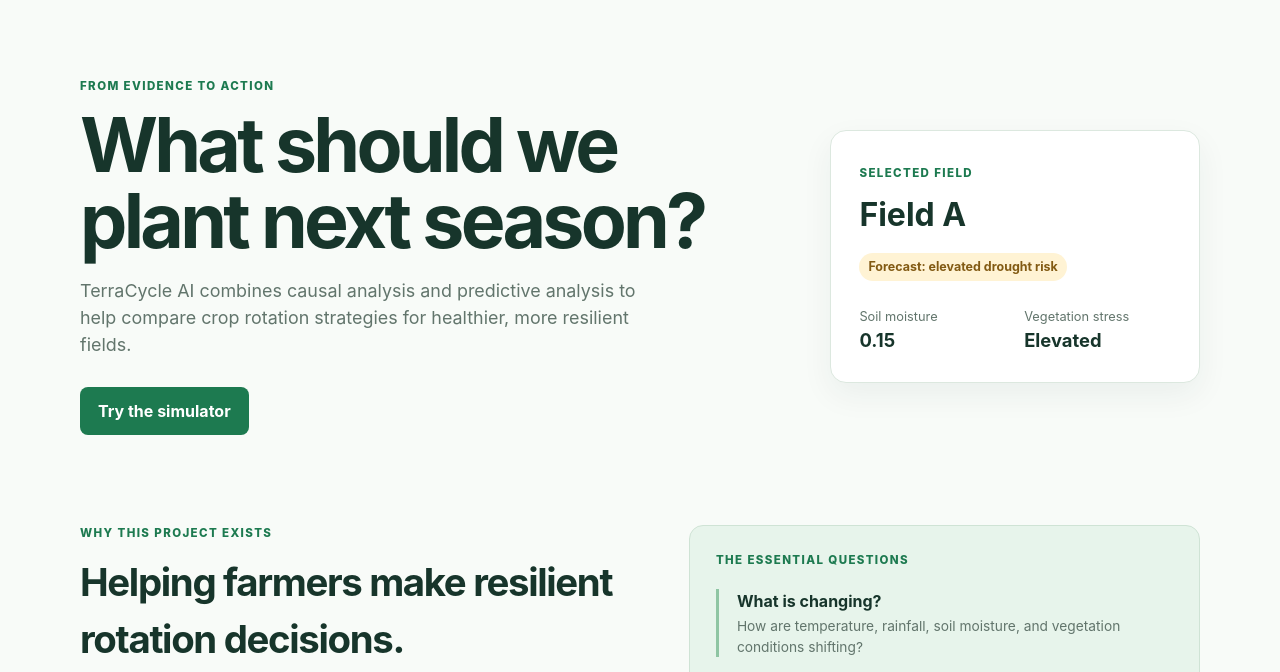
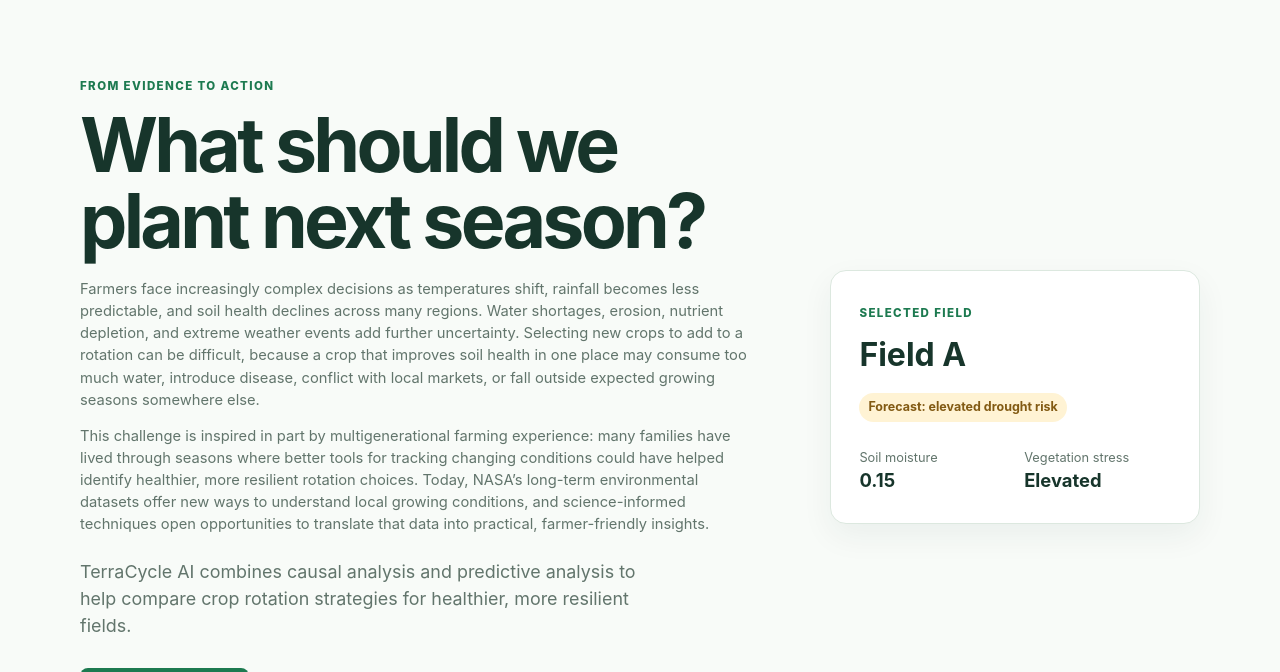
Before and after one commit to linglingms/nasaspaceapp2026, a plain HTML site: page index.html in a window 1280 px wide. Shown: the part 73-745 px from the top of the page. Drawn offline with Linux system fonts and the light colour scheme.

Commit message:
Add challenge background below dashboard title
Explain the farming decision context, multigenerational inspiration, NASA datasets, and science-informed approach before the dashboard summary.

Co-authored-by: Copilot <223556219+Copilot@users.noreply.github.com>

```diff
--- a/index.html
+++ b/index.html
@@ -23,6 +23,24 @@
         <div>
           <p class="eyebrow">From evidence to action</p>
           <h1>What should we plant next season?</h1>
+          <p class="challenge-context">
+            Farmers face increasingly complex decisions as temperatures shift, rainfall
+            becomes less predictable, and soil health declines across many regions.
+            Water shortages, erosion, nutrient depletion, and extreme weather events
+            add further uncertainty. Selecting new crops to add to a rotation can be
+            difficult, because a crop that improves soil health in one place may
+            consume too much water, introduce disease, conflict with local markets,
+            or fall outside expected growing seasons somewhere else.
+          </p>
+          <p class="challenge-context">
+            This challenge is inspired in part by multigenerational farming experience:
+            many families have lived through seasons where better tools for tracking
+            changing conditions could have helped identify healthier, more resilient
+            rotation choices. Today, NASA’s long-term environmental datasets offer new
+            ways to understand local growing conditions, and science-informed
+            techniques open opportunities to translate that data into practical,
+            farmer-friendly insights.
+          </p>
           <p class="hero-copy">
             TerraCycle AI combines causal analysis and predictive analysis to help
             compare crop rotation strategies for healthier, more resilient fields.
--- a/styles.css
+++ b/styles.css
@@ -25,6 +25,8 @@ h1 { max-width: 650px; margin-bottom: 18px; font-size: clamp(2.5rem, 6vw, 4.7rem
 h2 { margin-bottom: 12px; font-size: clamp(1.7rem, 3vw, 2.45rem); letter-spacing: -.035em; }
 h3 { margin-bottom: 8px; font-size: 1.2rem; }
 .hero-copy { max-width: 580px; margin-bottom: 28px; color: var(--muted); font-size: 1.12rem; }
+.challenge-context { max-width: 670px; margin-bottom: 14px; color: var(--muted); font-size: .92rem; }
+.challenge-context + .hero-copy { margin-top: 24px; }
 .button { display: inline-block; padding: 12px 18px; border-radius: 8px; font-weight: 700; text-decoration: none; }
 .button-primary { color: white; background: var(--green); }
 .hero-stat, .analysis-card, .simulator { border: 1px solid var(--line); border-radius: 16px; background: white; box-shadow: 0 12px 32px rgb(23 53 43 / 6%); }
```
